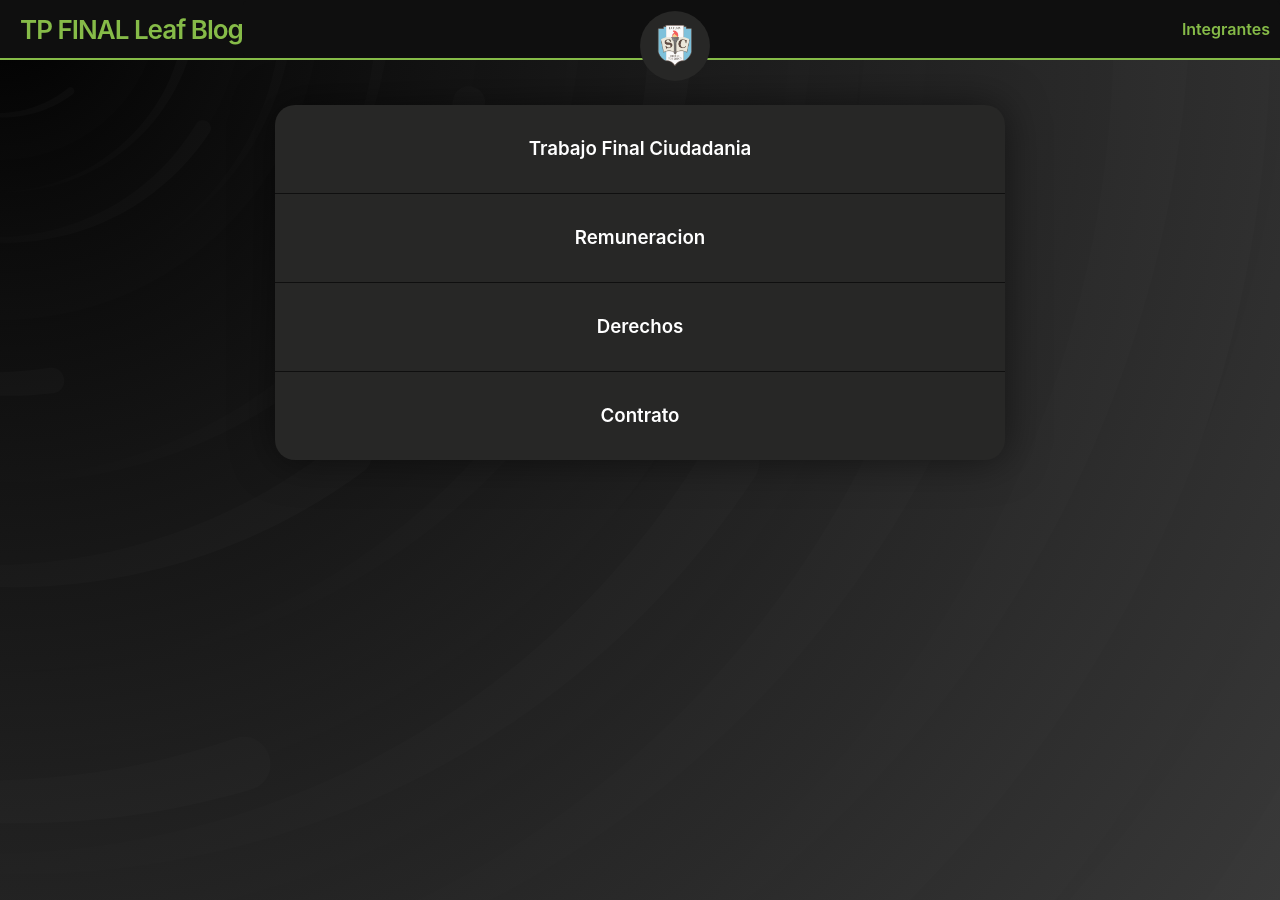
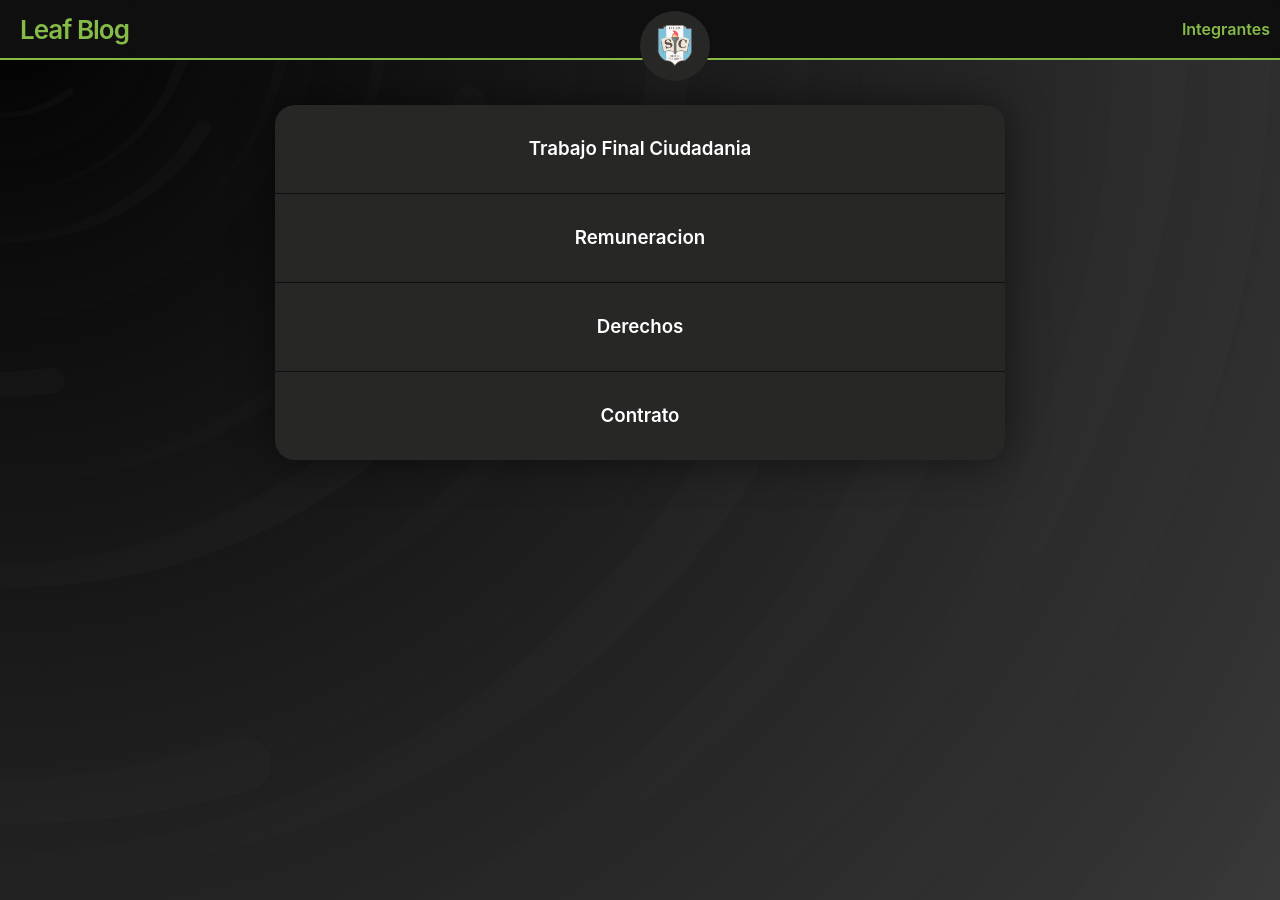
Before and after one commit to tpnashe1/tpnashe1, a Jekyll site: the page built from index.md, in a window 1280 px wide. Built offline with Jekyll 4.4.1, drawn with Linux system fonts in a browser that asks for light colours.

Commit message:
Add files via upload

```diff
--- a/_includes/header.html
+++ b/_includes/header.html
@@ -2,7 +2,7 @@
   {%- assign default_paths = site.pages | map: "path" -%}
   {%- assign page_paths = site.header_pages | default: default_paths -%}
   {%- assign titles_size = site.pages | map: 'title' | join: '' | size -%}
-   <a class="site-title">TP FINAL {{ site.title | escape }}</a>
+    <a class="site-title" href="{{ "/" | relative_url }}">{{ site.title | escape }}</a>
 
   {%- if titles_size > 0 -%}
     <nav class="site-nav">
```
